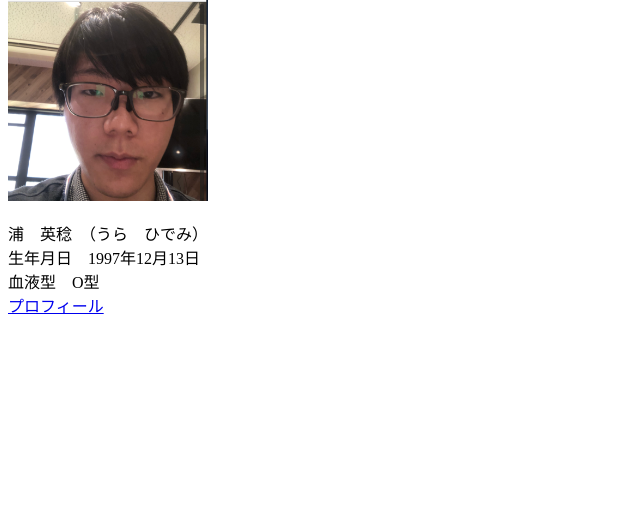
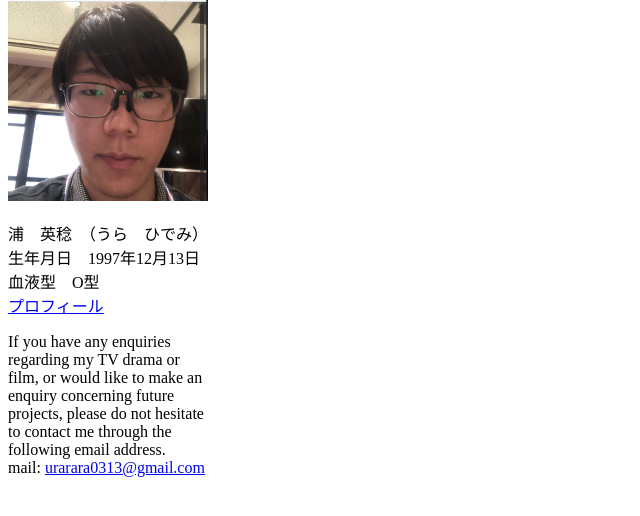
Before and after one commit to umptan/docker_practice, a PHP site: page / in a window 1280 px wide. Shown: the part 90-606 px from the top of the page, without its empty margins (0-640 px from the left). Run offline with PHP 8.4, Linux system fonts and the light colour scheme.

Commit message:
add contact message

```diff
--- a/html/index.php
+++ b/html/index.php
@@ -1,5 +1,6 @@
 <!DOCTYPE html>
 <html lang="en">
+
 <head>
     <meta charset="UTF-8">
     <meta name="viewport" content="width=device-width, initial-scale=1.0">
@@ -7,15 +8,24 @@
     <link rel="stylesheet" href="/styles/index.css">
     <title>うららのホームページ</title>
 </head>
+
 <body>
-    <header><h1>うららのホームページ</h1></header>
+    <header>
+        <h1>うららのホームページ</h1>
+    </header>
     <section><img src="/images/profile.png" alt="自画像">
         <ul>
             <li>浦　英稔　（うら　ひでみ）</li>
             <li>生年月日　1997年12月13日</li>
             <li>血液型　O型</li>
-        <li><a href="#">プロフィール</a></a></li>
+            <li><a href="#">プロフィール</a></li>
         </ul>
     </section>
+    <section class="contact-message">
+        <span >If you have any enquiries regarding my TV drama or film, or would like to make an enquiry concerning future projects, please do not hesitate to contact me through the following email address.
+        </span>
+        <div>mail: <a href="mailto:urarara0313@gmail.com">urarara0313@gmail.com</a></div>
+    </section>
 </body>
+
 </html>
--- a/html/styles/index.css
+++ b/html/styles/index.css
@@ -1,5 +1,6 @@
 section img {width: 200px}
 
 section ul {list-style: none;
-padding-left: 0px;
-}
+padding-left: 0px;}
+
+.contact-message {width: 200px;}
```
Lines whose indentation alone changed are shown as unchanged.
